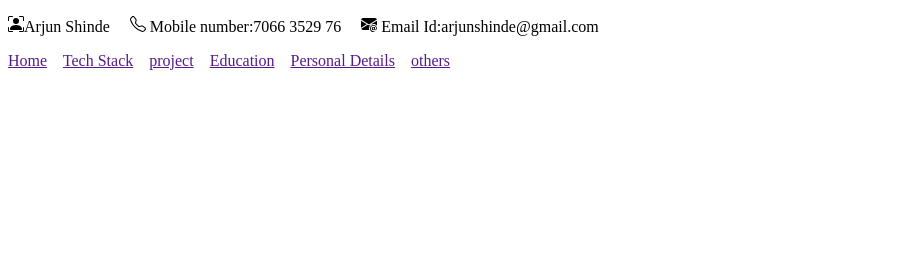
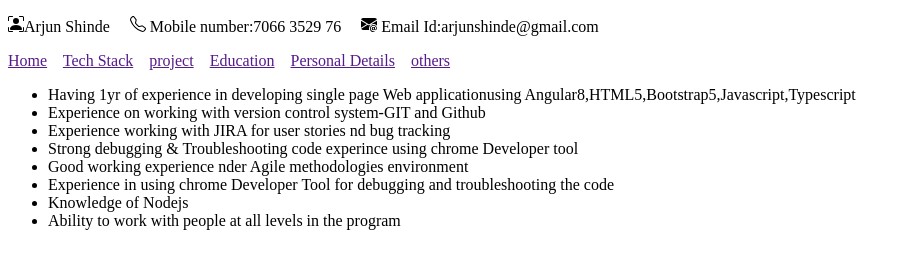
Before and after one commit to arjunshinde194/my-profile, a plain HTML site: page index.html in a window 1280 px wide. Shown: the whole page, without its empty margins (0-911 px from the left). Drawn offline with Linux system fonts and the light colour scheme.

Commit message:
Design a  Home page
Design a  Home page

```diff
--- a/index.html
+++ b/index.html
@@ -34,6 +34,19 @@
     <section>
 
     </section>
+    <!-- Home Section -->
+    <section>
+        <ul>
+            <li>Having 1yr of experience in developing single page Web applicationusing Angular8,HTML5,Bootstrap5,Javascript,Typescript </li>
+            <li>Experience on working with version control system-GIT and Github</li>
+            <li>Experience working with JIRA for user stories nd bug tracking </li>
+            <li>Strong debugging & Troubleshooting code experince using chrome Developer tool</li>
+            <li>Good working experience nder Agile methodologies environment</li>
+            <li>Experience in using chrome Developer Tool for debugging and troubleshooting the code </li>
+            <li>Knowledge of Nodejs</li>
+            <li>Ability to work with people at all levels in the program</li>
+        </ul>
+    </section>
     <!-- Footer Setion -->
     <footer>
 
```
